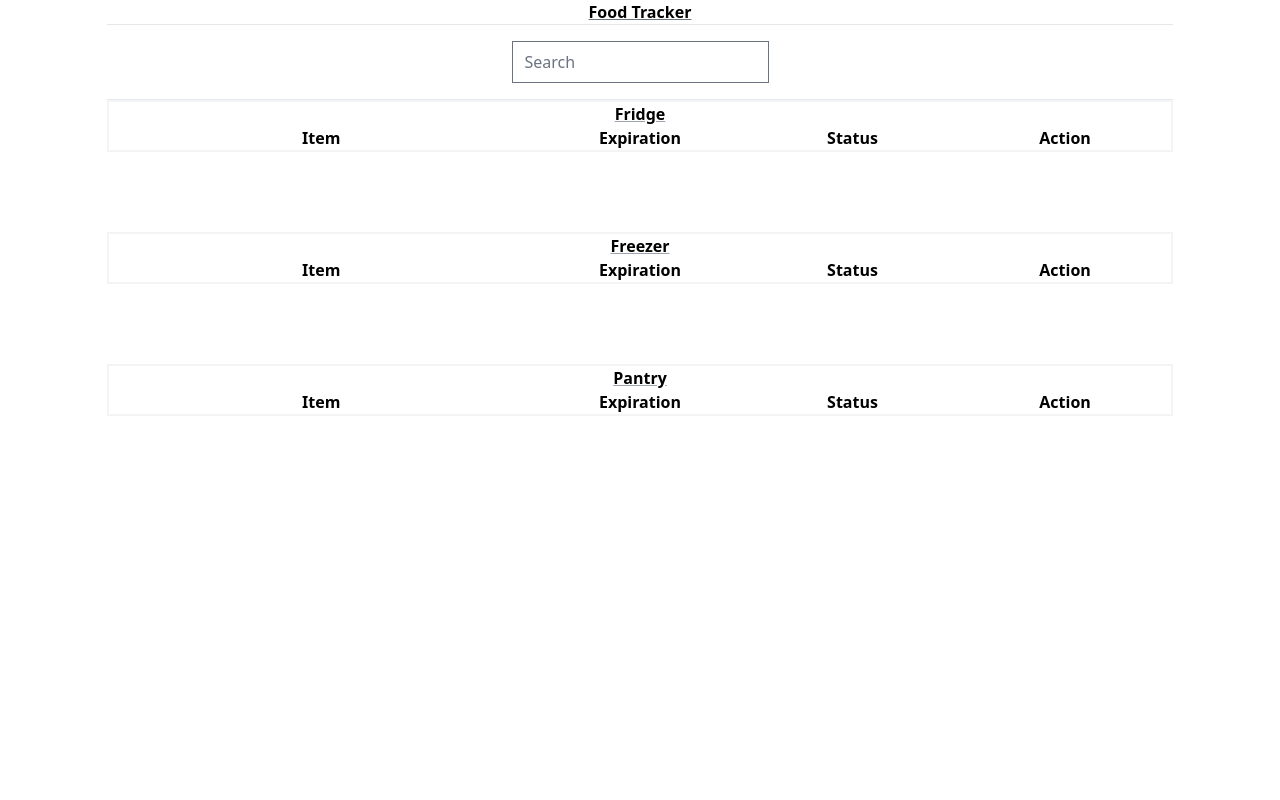
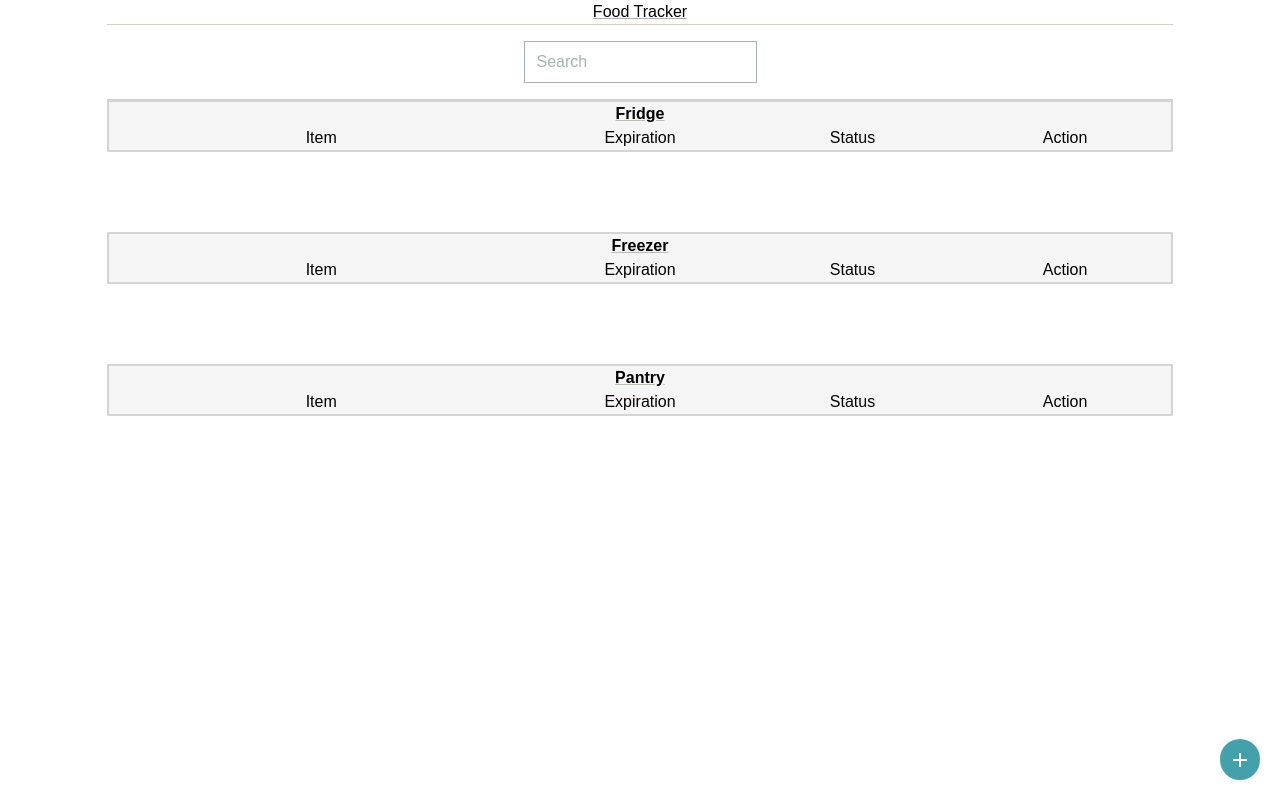
Before and after one commit to evening/expiration-tracker, a React (Create React App) app: page / in a window 1280 px wide. Built offline with nearby package versions, Linux system fonts and the light colour scheme.

Commit message:
Update tailwind.config.js
create custom palettes

```diff
--- a/tailwind.config.js
+++ b/tailwind.config.js
@@ -1,18 +1,60 @@
 /** @type {import('tailwindcss').Config} */
 
+// eslint-disable-next-line no-unused-vars
 const plugin = require('tailwindcss/plugin')
 
 module.exports = {
   content: [
-    "./src/**/*.{js,jsx,ts,tsx}",
+    './src/**/*.{js,jsx,ts,tsx}'
   ],
   theme: {
-    extend: {},
+    colors: {
+      primary: { 100: 'hsl(185, 53%, 63%)', 200: 'hsl(186, 49%, 55%)', 300: 'hsl(186, 43%, 47%)', 400: 'hsl(186, 37%, 39%)', 500: 'hsl(186, 31%, 31%)' },
+      secondary: { 100: 'hsl(339, 68%, 74%)', 200: 'hsl(338, 61%, 68%)', 300: 'hsl(338, 55%, 62%)', 400: 'hsl(338, 49%, 56%)', 500: 'hsl(338, 43%, 50%)' },
+      accent: { 100: 'hsl(40, 77%, 57%)', 200: 'hsl(37, 71%, 52%)', 300: 'hsl(35, 65%, 47%)', 400: 'hsl(32, 60%, 43%)', 500: 'hsl(30, 55%, 39%)' },
+      neutral: { 100: 'hsl(307, 36%, 13%)', 200: 'hsl(306, 36%, 9%)', 300: 'hsl(305, 37%, 5%)', 400: 'hsl(304, 37%, 3%)', 500: 'hsl(304, 37%, 0%)' },
+      base1: { 100: 'hsl(30, 13%, 96%)', 200: 'hsl(30, 16%, 91%)', 300: 'hsl(30, 19%, 85%)', 400: 'hsl(30, 22%, 80%)', 500: 'hsl(30, 25%, 75%)' },
+      base2: { 100: 'hsl(30, 7%, 93%)', 200: 'hsl(30, 11%, 87%)', 300: 'hsl(30, 15%, 81%)', 400: 'hsl(30, 19%, 75%)', 500: 'hsl(30, 23%, 71%)' },
+      base3: { 100: 'hsl(30, 11%, 87%)', 200: 'hsl(30, 15%, 81%)', 300: 'hsl(30, 19%, 75%)', 400: 'hsl(30, 23%, 71%)', 500: 'hsl(30, 27%, 69%)' },
+      white: 'hsl(0, 0%, 96%)',
+      black: 'hsl(0, 0%, 4%)',
+      danger: { 100: 'hsl(0, 100%, 80%)', 200: 'hsl(0, 100%, 73%)', 300: 'hsl(0, 100%, 60%)', 400: 'hsl(0, 100%, 43%)', 500: 'hsl(0, 100%, 27%)' },
+      warning: { 100: 'hsl(36, 100%, 90%)', 200: 'hsl(36, 100%, 83%)', 300: 'hsl(36, 94%, 47%)', 400: 'hsl(24, 93%, 50%)', 500: 'hsl(33, 90%, 53%)' },
+      success: { 100: 'hsl(109, 65%, 82%)', 200: 'hsl(109, 52%, 66%)', 300: 'hsl(109, 44%, 52%)', 400: 'hsl(109, 60%, 37%)', 500: 'hsl(109, 52%, 23%)' },
+      gray: {
+        100: 'hsl(0, 0%, 83%)',
+        200: 'hsl(36, 22%, 80%)',
+        300: 'hsl(72, 18%, 76%)',
+        400: 'hsl(108, 14%, 72%)',
+        500: 'hsl(144, 10%, 68%)',
+        600: 'hsl(180, 6%, 64%)',
+        700: 'hsl(216, 2%, 60%)',
+        800: 'hsl(252, 2%, 56%)',
+        900: 'hsl(288, 2%, 52%)',
+        1000: 'hsl(0, 0%, 50%)'
+      },
+      transparent: 'transparent'
+    },
+    fontFamily: {
+      sans: ['proxima-soft', 'sans-serif'],
+      serif: ['serif'],
+      mono: ['monospace']
+    },
+    fontWeight: {
+      'extra-light': 100,
+      light: 300,
+      normal: 400,
+      medium: 500,
+      bold: 700,
+      'extra-bold': 800,
+      black: 900
+
+    }
   },
   plugins: [
     require('@tailwindcss/typography'),
     require('@tailwindcss/forms'),
     require('@tailwindcss/line-clamp'),
     require('@tailwindcss/aspect-ratio')
-  ],
+  ]
 }
```
